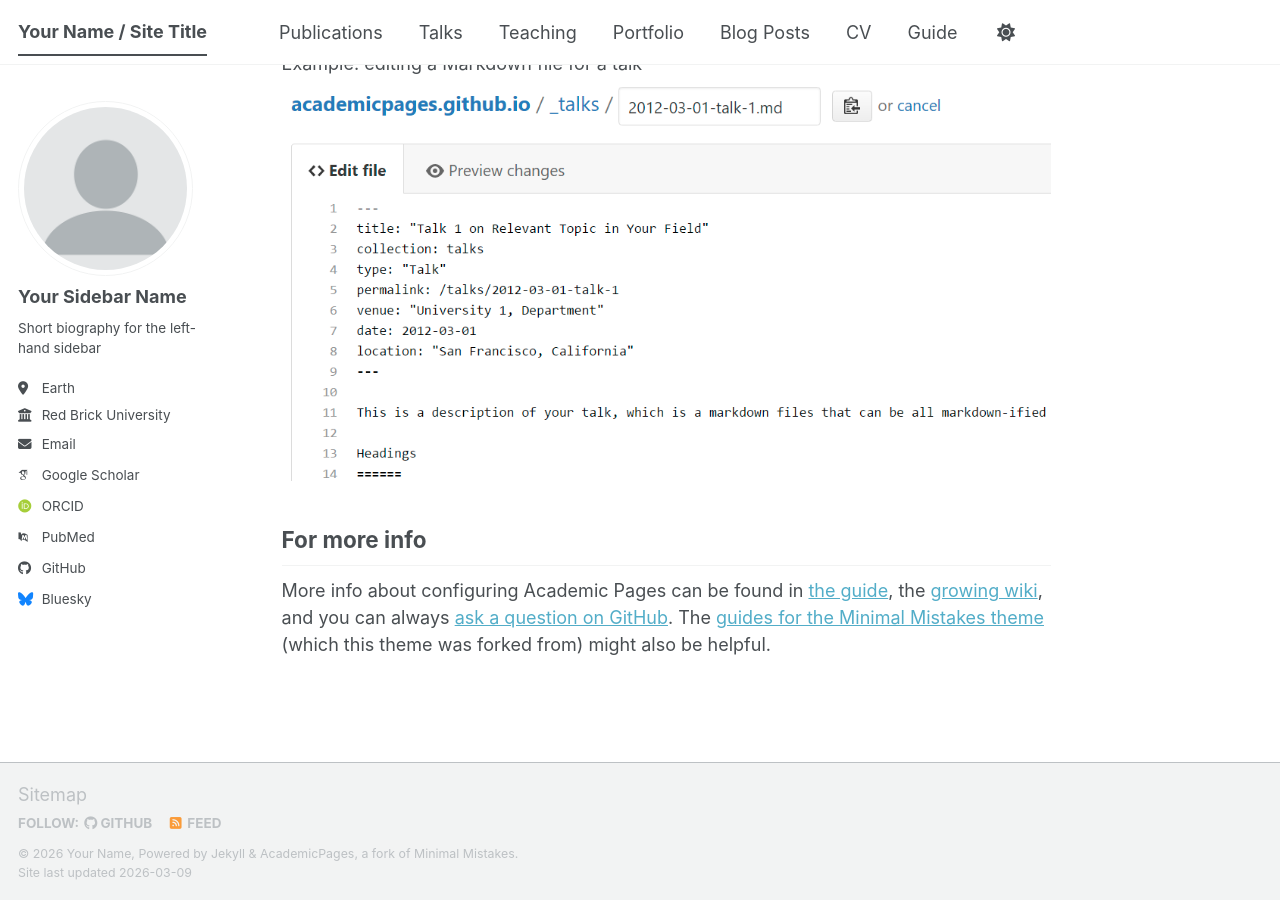
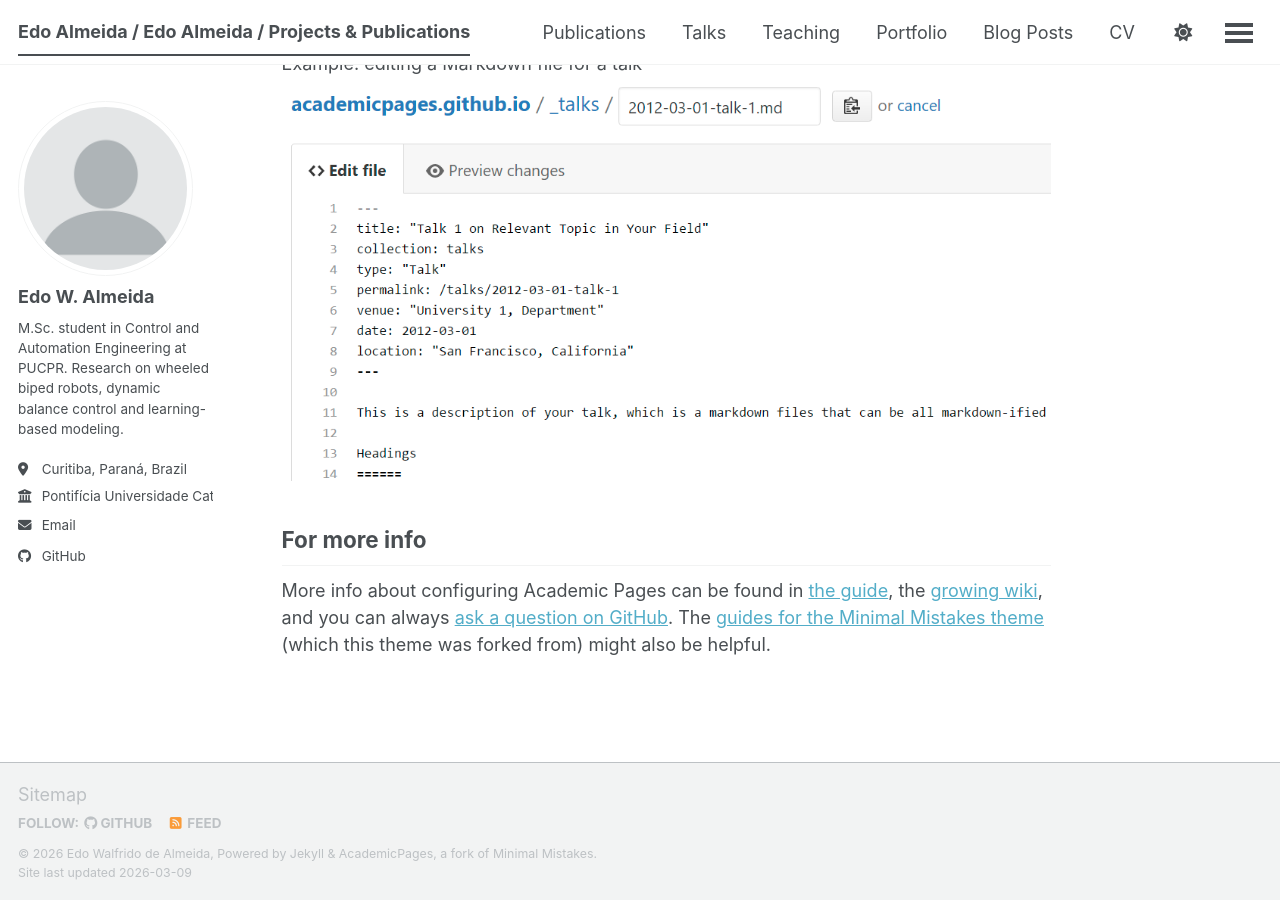
Before and after one commit to EdoAlmeida/EdoAlmeida.github.io, a Jekyll site: the page built from _pages/about.md, in a window 1280 px wide and 900 px high, scrolled down 2720 px. Built offline with Jekyll 4.4.1, drawn with Linux system fonts in a browser that asks for light colours; some web fonts are replaced; a script bundle is joined from its source files by our own code; library files that are not in the unit come from our copies.

Commit message:
Modify site title and author details in _config.yml
Updated personal information and site details in the configuration file.

```diff
--- a/_config.yml
+++ b/_config.yml
@@ -9,14 +9,14 @@
 # Basic Site Settings
 locale                   : "en-US"
 site_theme               : "default" # The available themes options are "default", "air", "sunrise", "mint", "dirt" and "contrast"
-title                    : "Your Name / Site Title"
+title                    : "Edo Almeida / Edo Almeida / Projects & Publications"
 title_separator          : "-"
-name                     : &name "Your Name"
-description              : &description "Your Name's academic portfolio"   # Update this with a general description of your site, this is the default if not overridden by a page
-url                      : https://academicpages.github.io # The base hostname & protocol for your site e.g. "https://[your GitHub username].github.io",
+name                     : &name "Edo Walfrido de Almeida"
+description              : &description "Academic Profile"   # Update this with a general description of your site, this is the default if not overridden by a page
+url                      : https://EdoAlmeida.github.io # The base hostname & protocol for your site e.g. "https://[your GitHub username].github.io",
                                                            # or if you already have some other page hosted on Github then use "https://[your GitHub username].github.io/[Your Repo Name]"
 baseurl                  : "" # the subpath of your site, e.g. "/blog"
-repository               : "academicpages/academicpages.github.io"
+repository               : "EdoAlmeida/EdoAlmeida.github.io"
 
 # Site Author - The following control what appear as part of the author content on the side bar.
 #               If a field is blank the icon and link will not appear, otherwise it will be shown.
@@ -24,24 +24,24 @@
 author:
   # Biographic information
   avatar           : "profile.png"
-  name             : "Your Sidebar Name"
+  name             : "Edo W. Almeida"
   pronouns         : # example: "she/her"
-  bio              : "Short biography for the left-hand sidebar"
-  location         : "Earth"
-  employer         : "Red Brick University"
+  bio              : "M.Sc. student in Control and Automation Engineering at PUCPR. Research on wheeled biped robots, dynamic balance control and learning-based modeling."
+  location         : "Curitiba, Paraná, Brazil"
+  employer         : "Pontifícia Universidade Católica do Paraná"
   uri              : # URL
-  email            : "none@example.org"
+  email            : "edo.almeida@pucpr.edu.br"
 
   # Academic websites
   academia         : # URL
   arxiv            : # URL - Update with the correct link to your profile
-  googlescholar    : "https://scholar.google.com/citations?user=PS_CX0AAAAAJ"
+  googlescholar    : # "https://scholar.google.com/citations?user=PS_CX0AAAAAJ"
   inspire-hep      : # URL
   impactstory      : # URL
-  orcid            : "https://orcid.org/yourorcidurl"
+  orcid            : # "https://orcid.org/yourorcidurl"
   semantic         : # URL
   ssrn             : # URL
-  pubmed           : "https://www.ncbi.nlm.nih.gov/pubmed/?term=john+snow"
+  pubmed           : # "https://www.ncbi.nlm.nih.gov/pubmed/?term=john+snow"
   researchgate     : # URL
   scopus           : # URL
   zotero           : # URL
@@ -57,7 +57,7 @@
 
   # Social media
   artstation       : # Username
-  bluesky          : "bsky.app" # Replace this with you Bluesky username
+  bluesky          : # "bsky.app" # Replace this with you Bluesky username
   facebook         : # Username
   flickr           : # Username
   foursquare       : # Username
```
